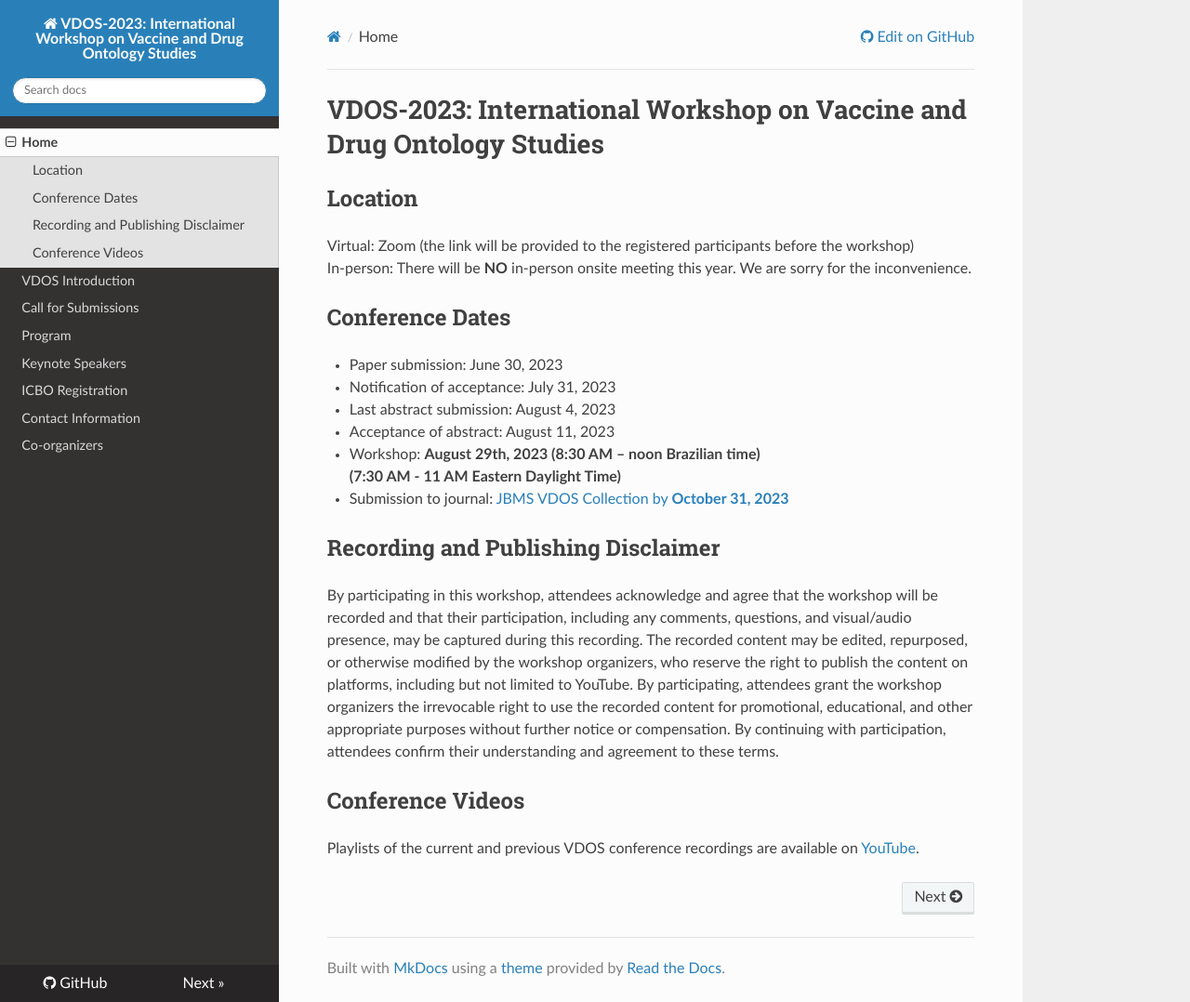
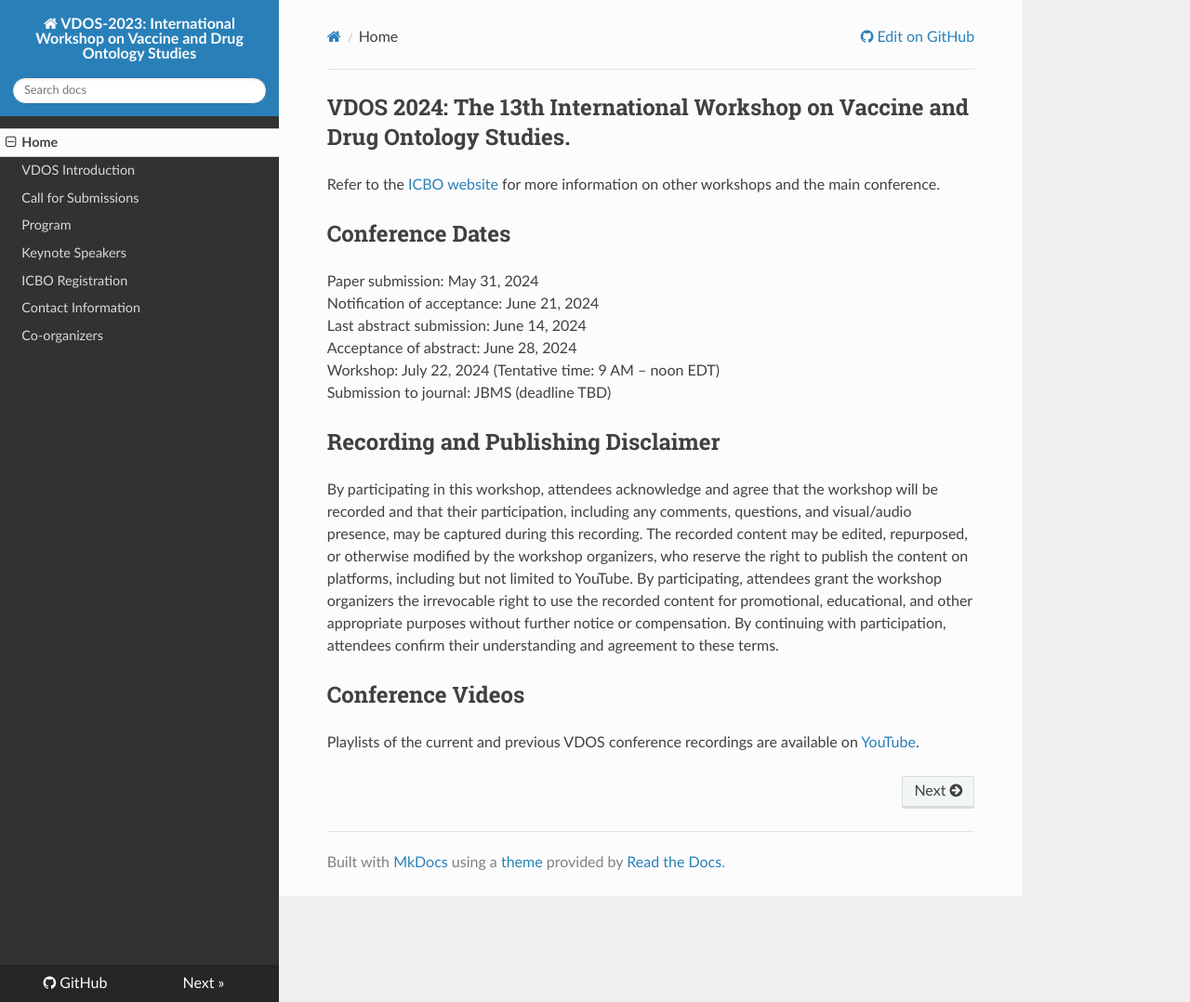
Before and after one commit to vdos-workshop/vdos2024, an MkDocs documentation site: the page built from docs/index.md, in a window 1280 px wide and 1078 px high. Shown: the whole window at 93% size. Built offline with MkDocs 1.6.1, drawn with Linux system fonts in a browser that asks for light colours; nearby versions of some CDN libraries.

Commit message:
Update index.md

```diff
--- a/docs/index.md
+++ b/docs/index.md
@@ -1,17 +1,13 @@
-# VDOS-2023: International Workshop on Vaccine and Drug Ontology Studies
-
-## Location
-Virtual: Zoom (the link will be provided to the registered participants before the workshop)<BR>
-In-person: There will be __NO__ in-person onsite meeting this year. We are sorry for the inconvenience.
+## VDOS 2024: The 13th International Workshop on Vaccine and Drug Ontology Studies.
+Refer to the [ICBO website](https://icbo-conference.github.io/icbo2024/) for more information on other workshops and the main conference.
 
 ## Conference Dates
-- Paper submission: June 30, 2023<BR>
-- Notification of acceptance: July 31, 2023<BR>
-- Last abstract submission: August 4, 2023<BR>
-- Acceptance of abstract: August 11, 2023<BR>
-- Workshop: __August 29th, 2023 (8:30 AM – noon Brazilian time)<BR>
-                            (7:30 AM - 11 AM Eastern Daylight Time)<BR>__
-- Submission to journal: [JBMS VDOS Collection by __October 31, 2023__](https://jbiomedsem.biomedcentral.com/articles/collections)<BR>
+Paper submission: May 31, 2024<BR>
+Notification of acceptance: June 21, 2024<BR>
+Last abstract submission: June 14, 2024<BR>
+Acceptance of abstract: June 28, 2024<BR>
+Workshop: July 22, 2024 (Tentative time: 9 AM – noon EDT) <BR>
+Submission to journal: JBMS (deadline TBD)<BR>
 
 ## Recording and Publishing Disclaimer
 By participating in this workshop, attendees acknowledge and agree that the workshop will be recorded and that their participation, including any comments, questions, and visual/audio presence, may be captured during this recording. The recorded content may be edited, repurposed, or otherwise modified by the workshop organizers, who reserve the right to publish the content on platforms, including but not limited to YouTube. By participating, attendees grant the workshop organizers the irrevocable right to use the recorded content for promotional, educational, and other appropriate purposes without further notice or compensation. By continuing with participation, attendees confirm their understanding and agreement to these terms.
```
